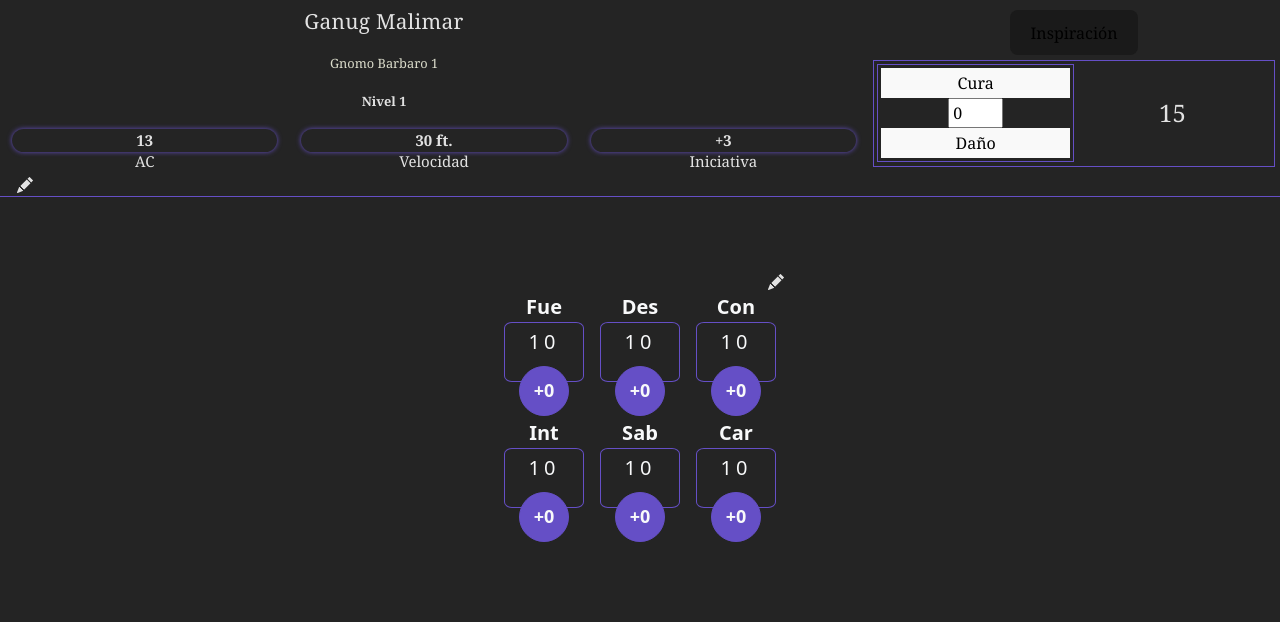
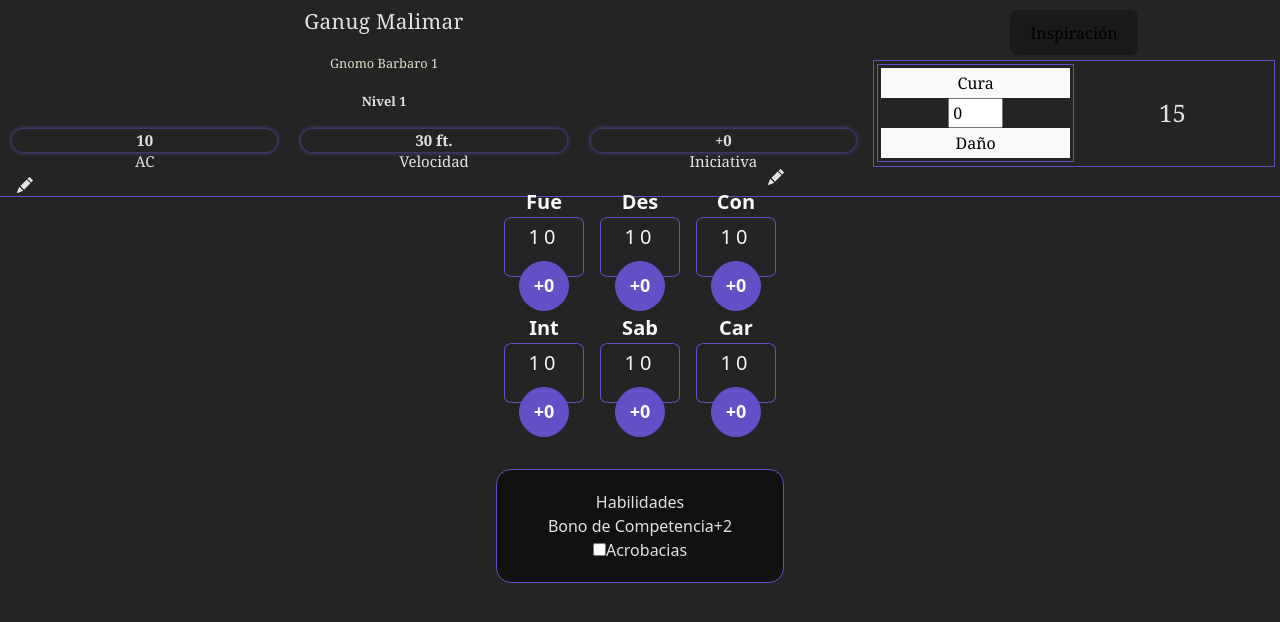
Before and after one commit to Dawguiro/Manager-Hojas-de-Personaje-DnD, a React (Vite) app: page / in a window 1280 px wide. Shown: the top 622 px of the page. Built offline with nearby package versions, Linux system fonts and the light colour scheme.

Commit message:
pre cagada

```diff
--- a/src/App.jsx
+++ b/src/App.jsx
@@ -2,69 +2,13 @@ import { useEffect, useState } from 'react'
 import reactLogo from './assets/react.svg'
 import viteLogo from '/vite.svg'
 import './App.css'
-import { Atributos, BaseInfo } from './components/index'
+import PersonajeDefault from './personajeDefault'
+import { Atributos, BaseInfo, Habilidades } from './components/index'
 
 
 function App() {
 
-  const personajeDefault = {
-    infoBase: {
-      nombre: "Ganug Malimar",
-      linaje: "Gnomo",
-      clase: "Barbaro 1",
-      nivel: "1",
-      maxHp: 15,
-      ac: 13,
-      velocidad: 30,
-      iniciativa: 3,
-    },
-    atributos: {
-      Fue: {
-        nombre: "Fuerza",
-        valor: 10,
-      },
-      Des: {
-        nombre: "Destreza",
-        valor: 10,
-      },
-      Con: {
-        nombre: "Constitución",
-        valor: 10,
-      },
-      Int: {
-        nombre: "Inteligencia",
-        valor: 10,
-      },
-      Sab: {
-        nombre: "Sabiduría",
-        valor: 10,
-      },
-      Car: {
-        nombre: "Carisma",
-        valor: 10,
-      },
-    },
-    habilidades: {
-      acrobacias: {
-        atributo: "Destreza",
-        modificador: 0,
-        competencia: 0,
-      },
-      arcana: {
-        atributo: "Inteligencia",
-        modificador: 0,
-        competencia: 0,
-      },
-      atlemismo: {
-        atributo: "Fuerza",
-        modificador: 0,
-        competencia: 0,
-      },
-    }
-  }
-  // personaje JSON
-
-  const [personaje, setPersonaje] = useState(personajeDefault)
+  const [personaje, setPersonaje] = useState(PersonajeDefault)
   useEffect(() => {
     if (localStorage.getItem('personaje') != undefined) {
       setPersonaje(JSON.parse(localStorage.getItem("personaje")))
@@ -74,7 +18,7 @@ function App() {
 
   // LocalStorage
   useEffect(() => {
-    if (personaje != personajeDefault){
+    if (personaje != PersonajeDefault){
       localStorage.setItem("personaje", JSON.stringify(personaje))
     }
   }, [personaje]);
@@ -87,6 +31,9 @@ function App() {
     <section>
       <Atributos atributos={personaje.atributos} setPersonaje={setPersonaje}/>
     </section>
+    <section>
+      <Habilidades personaje={personaje}/>
+    </section>
     </>
   )
 }
--- a/src/components/Atributos/Atributos.jsx
+++ b/src/components/Atributos/Atributos.jsx
@@ -2,7 +2,7 @@ import React, { useEffect, useState } from 'react'
 import "./Atributos.css"
 import { FloppyFill, PencilFill, SaveFill } from 'react-bootstrap-icons'
 import TirarDados from '../TirarDados/TirarDados'
-
+import Modificador from '../modificador'
 
 
 const Atributos = ({atributos, setPersonaje}) => {
@@ -65,8 +65,7 @@ const Atributos = ({atributos, setPersonaje}) => {
 }
 
 const Stat = ({stat}) => {
-  const masOMenos = (n) => {return n >= 0 ? `+${n}`:n}
-  const modificador = Math.floor((stat.valor - 10) / 2)
+  const modificador = new Modificador(stat.valor).calcModificador()
   return(
     <TirarDados modificador={modificador} nombre={stat.nombre}>
     <div className='container w-100 bg-inherit text-light p-2 stat'>
@@ -74,7 +73,7 @@ const Stat = ({stat}) => {
       <div className='valor p-1 text-center'>
         {stat.valor}
         <div className='modificador p-2 text-center'>
-          {masOMenos(modificador)}
+          {Modificador.masOMenos(modificador)}
         </div>
       </div>
     </div>
--- a/src/components/BaseInfo/BaseInfo.jsx
+++ b/src/components/BaseInfo/BaseInfo.jsx
@@ -5,11 +5,9 @@ import 'bootstrap/dist/css/bootstrap.css';
 import Offcanvas from 'react-bootstrap/Offcanvas'
 import { PencilFill } from 'react-bootstrap-icons'
 import { Form, FormGroup } from 'react-bootstrap';
+import Modificador from '../modificador';
 
 const BaseInfo = ({personaje, setPersonaje}) => {
-  const masOMenos = (n) => {
-    return n >= 0 ? `+${n}`:n
-  }
   const [infoBase, setInfo] = useState(personaje)
   useEffect(() => {
     setInfo(personaje)
@@ -63,7 +61,7 @@ const BaseInfo = ({personaje, setPersonaje}) => {
           <TirarDados modificador={infoBase.iniciativa} nombre={'Iniciativa'}>
           <div className='container'>
             <div className='valor'>
-              {masOMenos(infoBase.iniciativa)}
+              {Modificador.masOMenos(infoBase.iniciativa)}
             </div>
             Iniciativa
           </div>
--- /dev/null
+++ b/src/components/Habilidades/Habilidades.css
@@ -0,0 +1,7 @@
+.Habilidades {
+    margin: 3rem 0;
+    border: 1px solid #654fc6;
+    border-radius: 15px;
+    background-color: #111111;
+    padding: 20px;
+}
--- /dev/null
+++ b/src/components/Habilidades/Habilidades.jsx
@@ -0,0 +1,41 @@
+import React, { useState } from 'react'
+import "./Habilidades.css"
+import Modificador from '../modificador'
+
+const Habilidades = ({personaje}) => {
+  const prof = Math.floor(personaje.infoBase.nivel / 4) + 2
+  return (
+    <div className='Habilidades'>
+      <div className='skills-header'>
+        Habilidades
+        <div>
+          Bono de Competencia
+          <span>+{prof}</span>
+        </div>
+      </div>
+      <div className="skills-body">
+        <Skill prof={prof} habilidad={personaje.habilidades.acrobacias} atributos={personaje.atributos}/>
+      </div>
+    </div>
+  )
+}
+
+const Skill = (props) => {
+  const [añadirCompetencia, setCompetencia] = useState(false)
+  const ToggleCompetencia = () => {setCompetencia(!añadirCompetencia)}
+  const valor = props.atributos[props.habilidad.atributo].valor
+  const modificador = new Modificador(valor).calcModificador()
+  const mod = () => {
+
+  }
+
+  return (
+    <div>
+      <input type="checkbox"/>
+      {props.habilidad.nombre}
+      <span className='modificador'></span>
+    </div>
+  )
+}
+
+export default Habilidades
--- /dev/null
+++ b/src/components/Habilidades/index.js
@@ -0,0 +1 @@
+export { default as Habilidades } from "./Habilidades/Habilidades"
--- a/src/components/TirarDados/TirarDados.jsx
+++ b/src/components/TirarDados/TirarDados.jsx
@@ -27,7 +27,7 @@ const TirarDados = (props) => {
         <Toast.Body>{
         Number(props.modificador) >= 0
         ? `${resultado} (d${dado}) + ${props.modificador} = ${resultado+props.modificador}`
-        : `${resultado} (d${dado}) - ${props.modificador} = ${resultado+props.modificador}`
+        : `${resultado} (d${dado}) - ${props.modificador*-10} = ${resultado+props.modificador}`
         }</Toast.Body>
       </Toast>
     </ToastContainer>
--- a/src/components/index.js
+++ b/src/components/index.js
@@ -4,3 +4,4 @@ export { default as HitPoints } from "./HitPoints/HitPoints";
 export { default as Atributos } from "./Atributos/Atributos";
 export { default as Inspo } from "./Inspo/Inspo";
 export { default as TirarDados } from "./TirarDados/TirarDados";
+export { default as Habilidades } from "./Habilidades/Habilidades";
--- /dev/null
+++ b/src/components/modificador.js
@@ -0,0 +1,15 @@
+class Modificador {
+    constructor(valor) {
+        this.valor = valor
+    }
+
+    static masOMenos (n) {
+        return n >= 0 ? `+${n}`:n
+    }
+
+    calcModificador() {
+        return Math.floor((this.valor - 10) / 2)
+    }
+}
+
+export default Modificador
--- /dev/null
+++ b/src/personajeDefault.js
@@ -0,0 +1,98 @@
+const PersonajeDefault = {
+   "infoBase": {
+      "nombre": "Ganug Malimar",
+      "linaje": "Gnomo",
+      "clase": "Barbaro 1",
+      "nivel": "1",
+      "maxHp": 15,
+      "ac": 10,
+      "velocidad": 30,
+      "iniciativa": 0,
+    },
+    "atributos": {
+      "Fue": {
+        "nombre": "Fuerza",
+        "valor": 10,
+      },
+      "Des": {
+        "nombre": "Destreza",
+        "valor": 10,
+      },
+      "Con": {
+        "nombre": "Constitución",
+        "valor": 10,
+      },
+      "Int": {
+        "nombre": "Inteligencia",
+        "valor": 10,
+      },
+      "Sab": {
+        "nombre": "Sabiduría",
+        "valor": 10,
+      },
+      "Car": {
+        "nombre": "Carisma",
+        "valor": 10,
+      },
+    },
+    "habilidades": {
+      "acrobacias": {
+        "nombre": "Acrobacias",
+        "atributo": "Des",
+        "competencia": 0,
+      },
+      "arcana": {
+        "nombre": "Arcana",
+        "atributo": "Int",
+        "competencia": 0,
+      },
+      "atlemismo": {
+        "nombre": "Atletismo",
+        "atributo": "Fue",
+        "competencia": 0,
+      },
+      "engaño": {
+        "nombre": "Engaño",
+        "atributo": "Car",
+        "competencia": 0,
+      },
+      "historia": {
+
+      },
+      "interpretacion": {
+
+      },
+      "intimidacion": {
+
+      },
+      "investigacion": {
+
+      },
+      "juego_de_manos": {
+
+      },
+      "medicina": {
+
+      },
+      "naturaleza": {
+
+      },
+      "percepcion": {
+
+      },
+      "perspicacia": {
+
+      },
+      "persuasion": {
+
+      },
+      "supervivencia": {
+
+      },
+      "animal_hand": {
+
+      }
+    }
+ }
+
+ export default PersonajeDefault;
```
Also changed, not shown: src/personajeDefault.JSON (deleted, +0 -55 lines).
